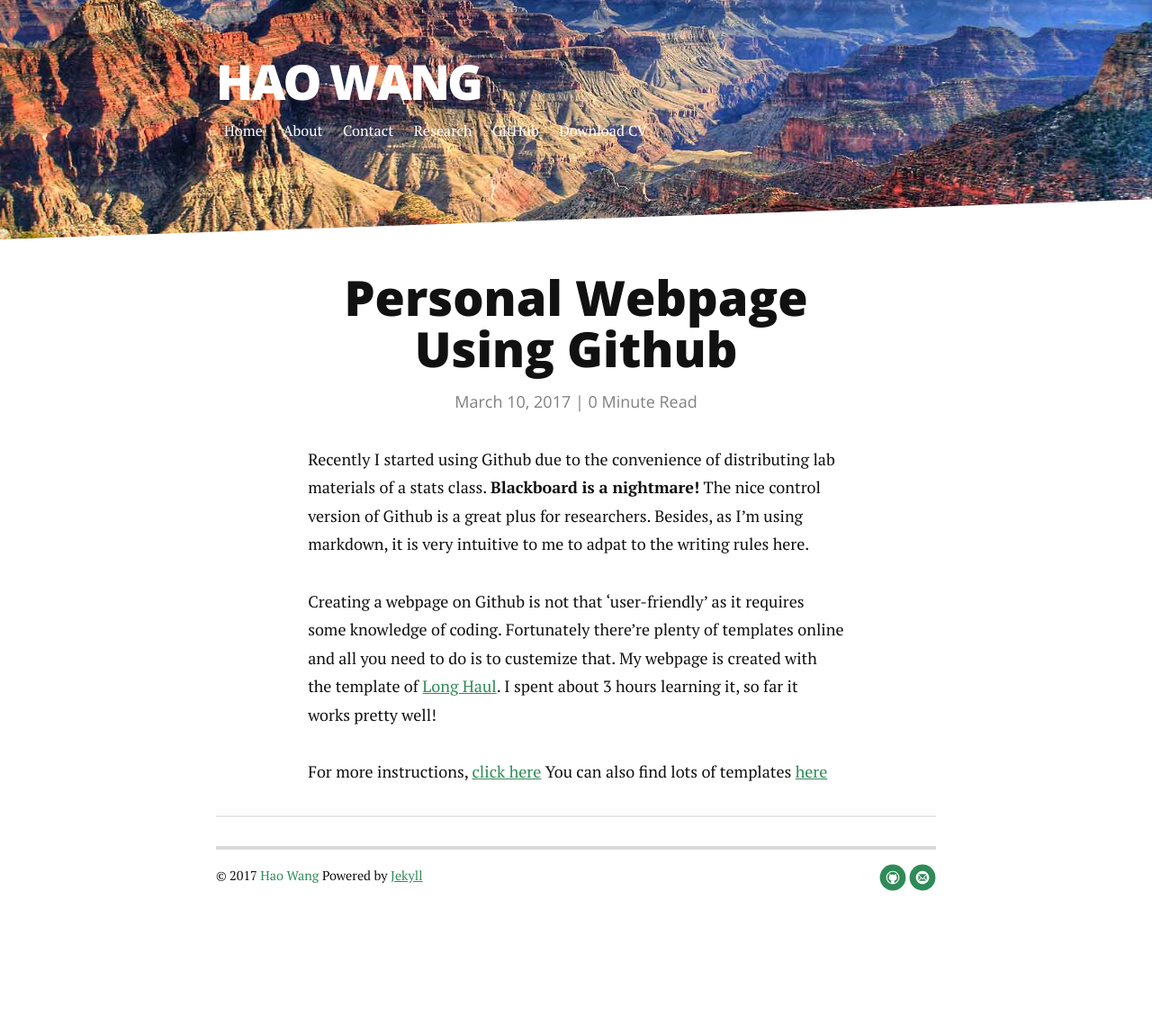
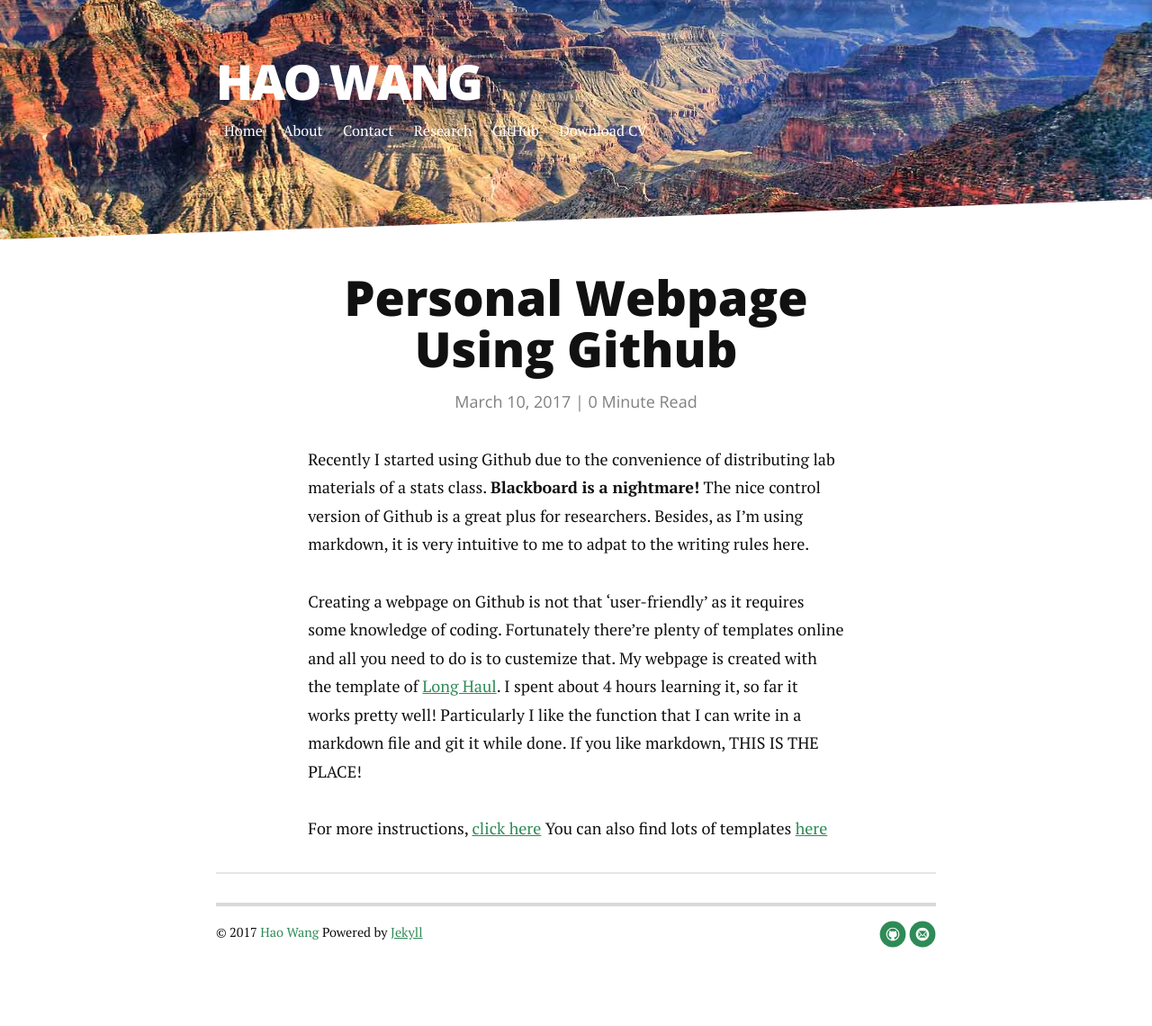
Before and after one commit to haowang666/haowang666.github.io, a Jekyll site: the page built from _posts/2017-3-10-Personal-Webpage-Using-Github.markdown, in a window 1280 px wide. Shown: the whole page at 90% size. Built offline with Jekyll 4.4.1, drawn with Linux system fonts in a browser that asks for light colours; nearby versions of some CDN libraries; our own code applies the rules of GitHub Pages for plain Markdown files; before the commit the page ends 1077 px from its top, so only the background shows below that.

Commit message:
Update 2017-3-10-Personal-Webpage-Using-Github.markdown

```diff
--- a/_posts/2017-3-10-Personal-Webpage-Using-Github.markdown
+++ b/_posts/2017-3-10-Personal-Webpage-Using-Github.markdown
@@ -6,7 +6,7 @@ the writing rules here.
 
 Creating a webpage on Github is not that 'user-friendly' as it requires some knowledge of coding. Fortunately there're plenty of templates online and
 all you need to do is to custemize that. My webpage is created with the template of [Long Haul](https://github.com/brianmaierjr/long-haul). I spent about
-3 hours learning it, so far it works pretty well!
+4 hours learning it, so far it works pretty well! Particularly I like the function that I can write in a markdown file and git it while done. If you like markdown, THIS IS THE PLACE!
 
 For more instructions, [click here](http://jmcglone.com/guides/github-pages/)
 You can also find lots of templates [here](https://github.com/jekyll/jekyll/wiki/Themes)
```
